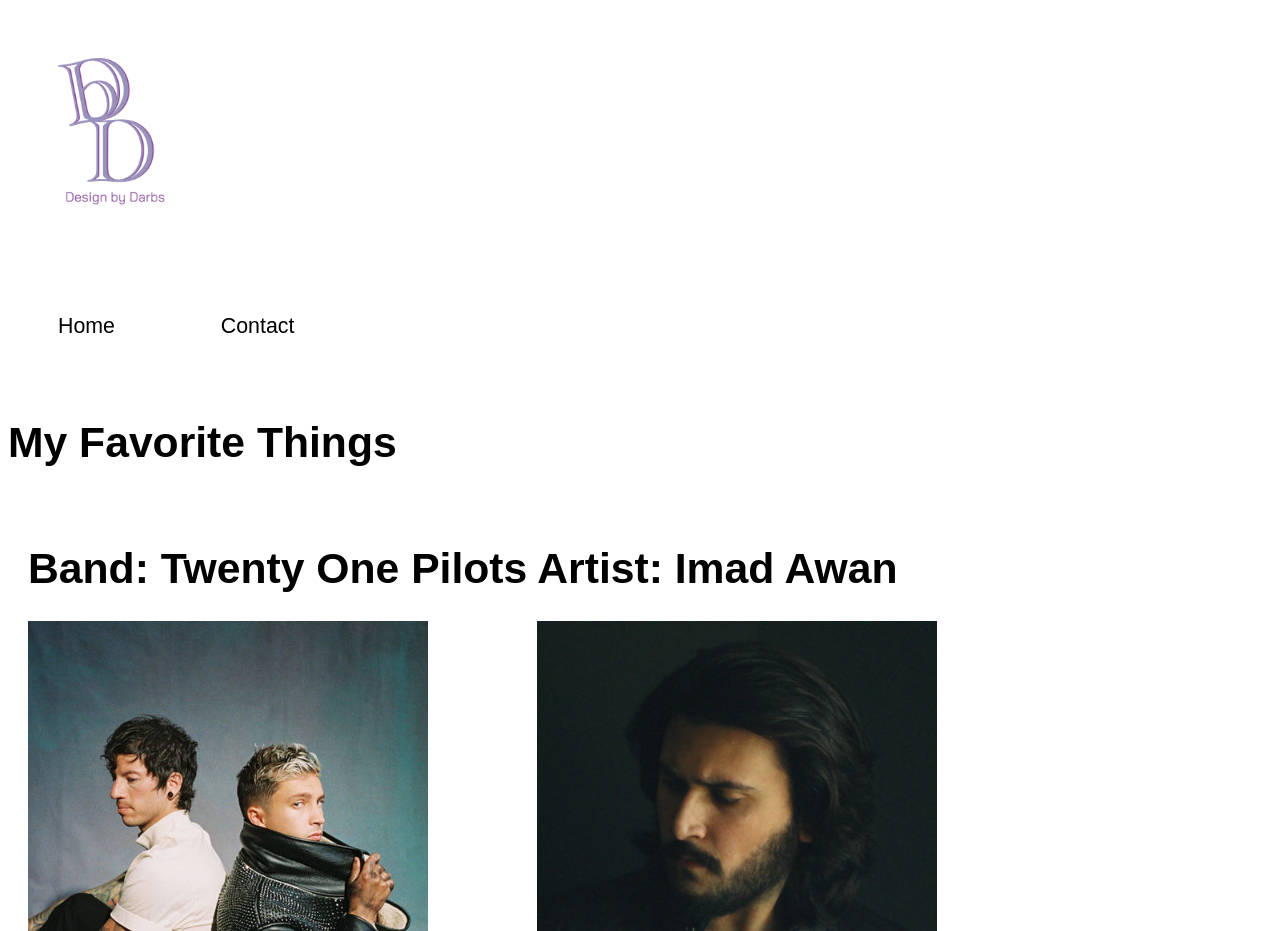
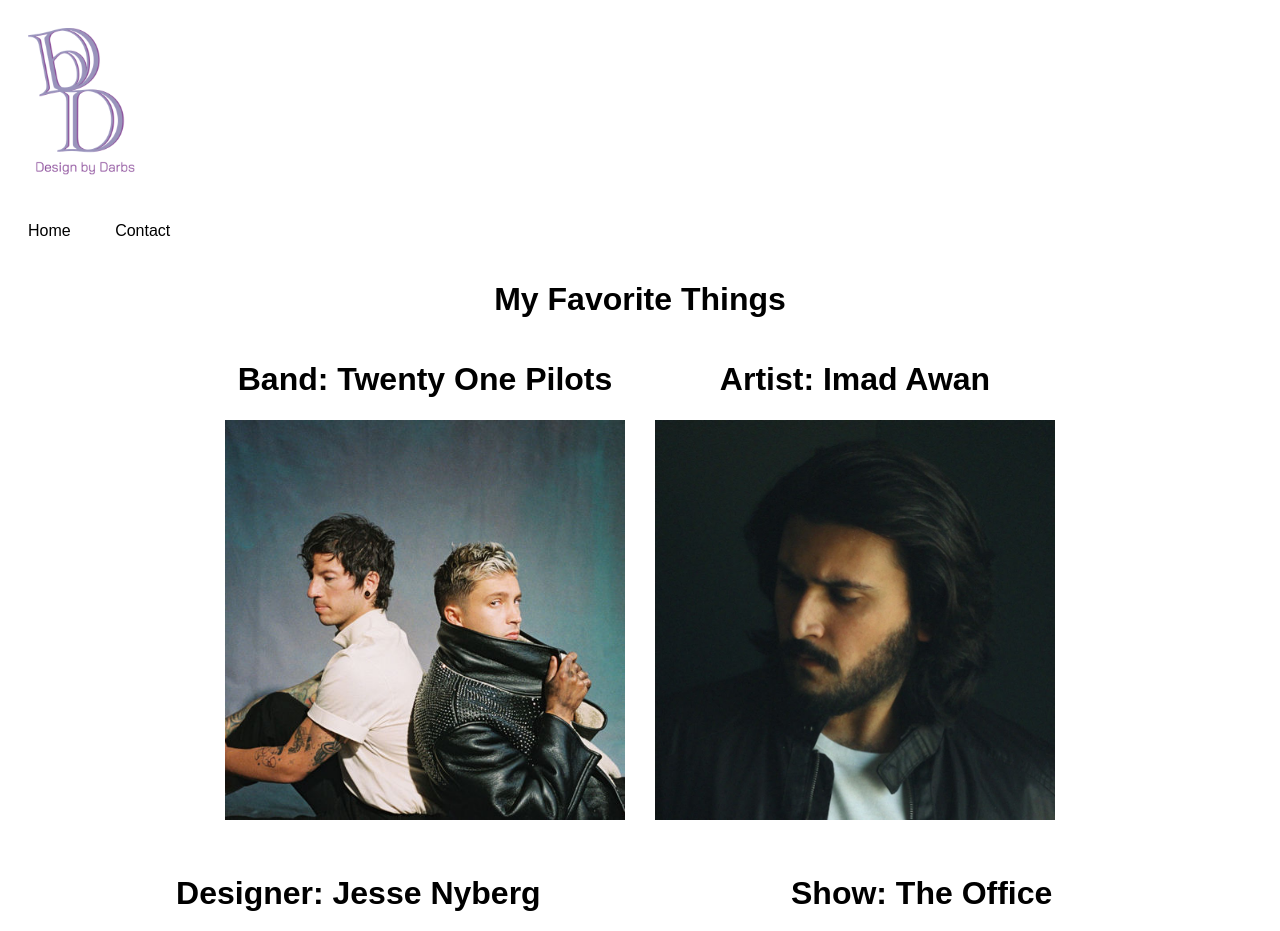
Before and after one commit to nic-gdes/3-1-php-practice-DarbySumner, a PHP site: page / in a window 1280 px wide. Shown: the top 931 px of the page. Run offline with PHP 8.4, Linux system fonts and the light colour scheme; some web fonts are replaced.

Commit message:
Making things responsive

```diff
--- a/assets/CSS/style.css
+++ b/assets/CSS/style.css
@@ -1,30 +1,28 @@
 body {
     display: grid;
-    max-width: 90%;
+    width: auto;
     font-family: "katarine-web", sans-serif;
     font-weight: 400;
     font-style: normal;
-    font-size: 16pt;
+    overflow-x: hidden;
+}
 
+h1 {
+    text-align: center;
 }
 
 .grid-container {
     display: flex;
     flex-wrap: wrap;
     flex-direction: row;
+    justify-content: center;
     align-items: center;
-    grid-template-columns: repeat(3, 1fr);
-    gap: 10px;
-    grid-template-areas:
-        "image1 image2 image3"
-        "image4 image5 image6";
-    padding: 20px;
-
+    gap: 30px;
 }
 
 a {
     display: inline-block;
-    padding: 50px;
+    padding: 20px;
     text-decoration: none;
     color: black;
 }
--- a/components/nav.php
+++ b/components/nav.php
@@ -3,7 +3,7 @@
         <a href="index.php">
             <img src="../assets/Images/Design_by_Darbs_Logo copy.png" width="auto" height="150px" alt="Design by Darbs Logo">
         </a>
-</div>
+
     <div class="nav-links">
         <a href="index.php">Home</a>
         <a href="contact.php">Contact</a>
--- a/index.php
+++ b/index.php
@@ -7,7 +7,9 @@
 ?>
       <main>
 
-                  <div><h1>My Favorite Things</h1></div>
+                  <div class="my-favs">
+                        <h1>My Favorite Things</h1>
+                  </div>
 
                   <div class="grid-container">
 
@@ -17,16 +19,16 @@
                   <div><h1>Artist: Imad Awan</h1>
                         <img src="assets/Images/ImadAwan.jpg" alt="Imad Awan Concept Artist" height="400px" class="image2">
                   </div>
-                  <div><h1>Jesse Nyberg:</h1>
+                  <div><h1>Designer: Jesse Nyberg</h1>
                         <img src="assets/Images/JesseNyberg.jpg" alt="Jesse Nyberg Graphic Designer" height="400px" class="image3">
                   </div>
-                  <div> <h1>Show: The Ofiice</h1>
-                        <img src="assets/Images/TheOffice.jpg" alt="The Office Show" height="300px" class="image4">
+                  <div> <h1>Show: The Office</h1>
+                        <img src="assets/Images/TheOffice.jpg" alt="The Office Show" height="400px" class="image4">
                   </div>
                   <div> <h1>Book: As Old As Time</h1>
                         <img src="assets/Images/AsOldAsTime.png" alt="As Old As Time Book" height="400px" class="image5">
                   </div>
-                  <div><h1>Movie: Ocean's Eleven'</h1>
+                  <div><h1>Movie: Ocean's Eleven</h1>
                         <img src="assets/Images/OceansEleven.jpg" alt="Ocean's Eleven Movie" height="400px" class="image6">
                   </div>
             </div>
```
Also changed, not shown: assets/Images/Personal_Logo_BG.png (added), 1 other file.
